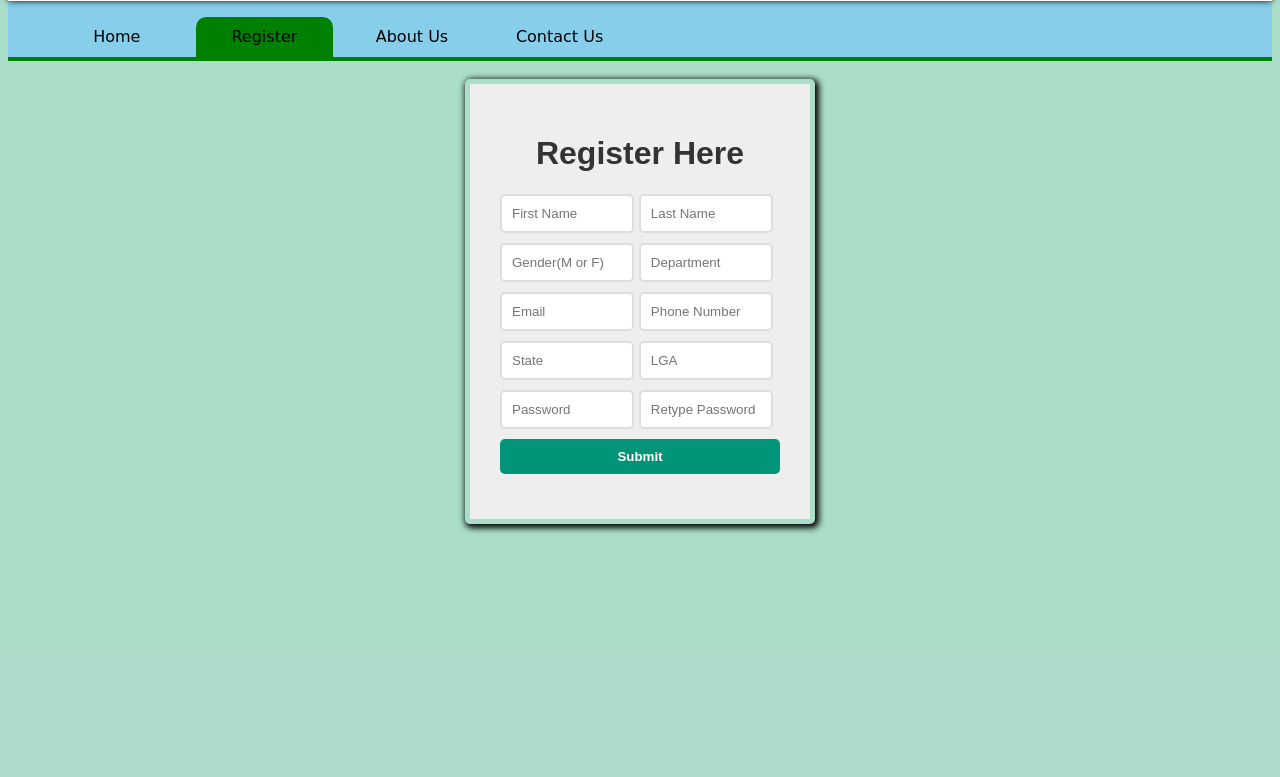
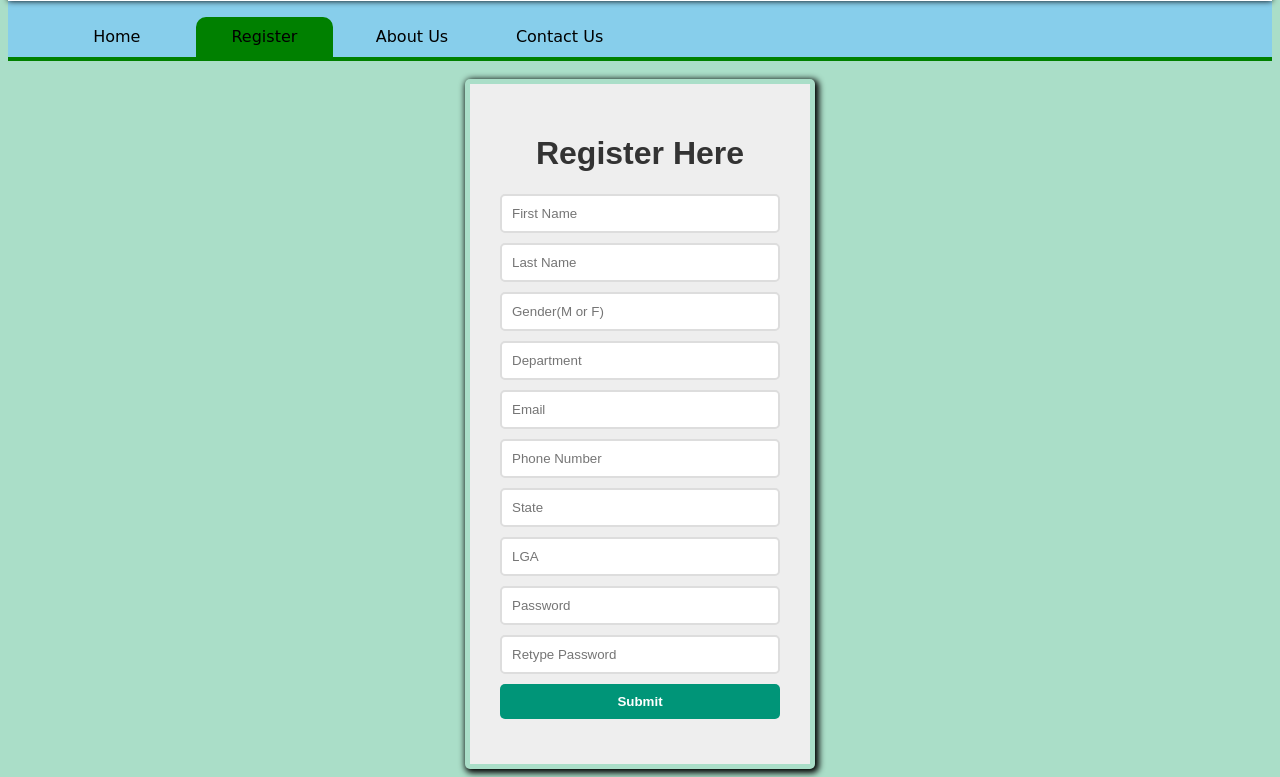
Before and after one commit to bunya017/leave-ms, a PHP site: page /register.html in a window 1280 px wide. Shown: the part 155-932 px from the top of the page. Before the commit the page ends 688 px from the top, so only its background shows below. Run offline with PHP 8.4, Linux system fonts and the light colour scheme.

Commit message:
refactor(form_log.css): Change input width

```diff
--- a/static/css/form_log.css
+++ b/static/css/form_log.css
@@ -105,7 +105,7 @@ li>a:hover{
 }
 
 .input{
-	width: 48%;
+	width: 100%;
 	margin-bottom: 10px;
 	padding: 10px;
 	border-radius: 5px;
```
